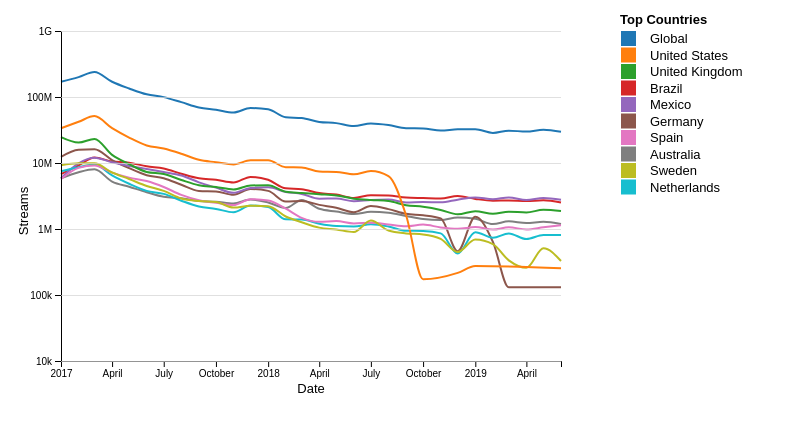
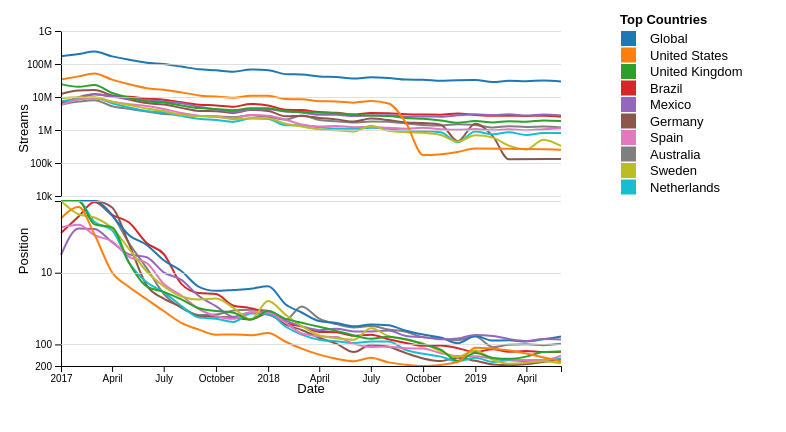
Before and after one commit to alanflanders/SpotifyStreamAnalysis2019, a plain HTML site: page SongPlotOverTime.html in a window 1280 px wide. Shown: the whole page, without its empty margins (0-786 px from the left). Drawn offline with nearby package versions, Linux system fonts and the light colour scheme.

Commit message:
Completed position plot

```diff
--- a/SongPlotOverTime.html
+++ b/SongPlotOverTime.html
@@ -100,28 +100,40 @@ var div = d3.select("body").append("div")
     .style("opacity", 0);
 
 async function initSongStreamPlot() {
+    // There are two plots one above eachother. First is the actual streams, second is average position
     var margin = {top: 20, right: 50, bottom: 50, left: 50};
     svg = d3.select("svg#SongStreamPlot");
     svgWidth = parseInt(svg.style("width"));
     svgHeight = parseInt(svg.style("height"));
 
     var width = svgWidth - margin.left - margin.right;
-    var height = svgHeight - margin.top - margin.bottom;
+    var height = (svgHeight - margin.top - margin.bottom)/2;
+    var padding = 5;
 
     // Scales
     var x = d3.scaleTime()
-    .domain([new Date(2017, 0, 1), new Date(2019, 5, 1)])
-    .range([0,width]);
+        .domain([new Date(2017, 0, 1), new Date(2019, 5, 1)])
+        .range([0,width]);
 
-    var y = d3.scaleLog()
-    .domain([10000,1000000000])
-    .range([height,0]);
+    var yStreams = d3.scaleLog()
+        .domain([10000,1000000000])
+        .range([height,0]);
 
-    // Line generator
-    var line = d3.line()
+    var yPosition = d3.scaleLog()
+        .domain([200,1])
+        .range([height,0]);
+
+    // Stream Line generator
+    var lineStreams = d3.line()
         .x(function(d, i) {return x(d.DateMonth); }) // set the x values for the line generator
-        .y(function(d) {return y(d.Streams); }) // set the y values for the line generator
+        .y(function(d) {return yStreams(d.Streams); }) // set the y values for the line generator
         .curve(d3.curveMonotoneX) // apply smoothing to the line
+
+    // Position Line generator
+    var linePosition = d3.line()
+            .x(function(d, i) {return x(d.DateMonth); }) // set the x values for the line generator
+            .y(function(d) {return yPosition(d.Position); }) // set the y values for the line generator
+            .curve(d3.curveMonotoneX) // apply smoothing to the line
 
     // Data
     // Filter specific song and top 10 countries by streams
@@ -141,12 +153,9 @@ async function initSongStreamPlot() {
                                 .key(function(d){return d.Country;})
                                 .entries(detailFilterData);
 
-    //debugger;
-
     // Define colors for top ten countries
     var groupColor = d3.scaleOrdinal(d3.schemeCategory10)
         .domain(summaryFilterData.map(function(e){return e.Country;}));
-
 
     // Draw the lines
     g = svg.append("g")
@@ -158,8 +167,21 @@ async function initSongStreamPlot() {
             .style("stroke", groupColor(element.key))
             .data([element.values])
             .attr("class", "line")
-            .attr("d", line);
+            .attr("d", lineStreams);
     });
+
+    g = svg.append("g")
+        .attr("transform", "translate(" + margin.left + "," + (margin.top+height+padding) + ")");  // position lines below the stream lines
+
+    detailFilterData.forEach(function(element){
+        g.append("path")
+            .attr("id", "position-" + element.key)
+            .style("stroke", groupColor(element.key))
+            .data([element.values])
+            .attr("class", "line")
+            .attr("d", linePosition);
+    });
+
 
     /*
     .on("mouseover", function(d) {
@@ -183,16 +205,15 @@ async function initSongStreamPlot() {
         });
 */
 
-
     // Axis
+    // Streams
     svg.append("g")
         .attr("class", "y axis")
         .attr("transform","translate("+margin.left+","+margin.top+")")
-        .call(d3.axisLeft(y)
+        .call(d3.axisLeft(yStreams)
                 .tickValues([10000,100000,1000000,10000000,100000000,1000000000])
                 .tickFormat(d3.format(".0s"))); // Create an axis component with d3.axisLeft
 
-    // text label for the y axis
     svg.append("text")
         .attr("class", "axistitle")
         .attr("transform", "rotate(-90)")
@@ -202,10 +223,27 @@ async function initSongStreamPlot() {
         .style("text-anchor", "middle")
         .text("Streams");
 
+    // Position
+    svg.append("g")
+        .attr("class", "y axis")
+        .attr("transform","translate("+margin.left+","+ (margin.top+height+padding) +")")
+        .call(d3.axisLeft(yPosition)
+                .tickValues([200,100,10])
+                .tickFormat(d3.format(".0s"))); // Create an axis component with d3.axisLeft
+
+    svg.append("text")
+        .attr("class", "axistitle")
+        .attr("transform", "rotate(-90)")
+        .attr("y", margin.left/3)
+        .attr("x",0-((margin.top+height+margin.bottom+padding)))
+        //.attr("dy", "1em")
+        .style("text-anchor", "middle")
+        .text("Position");
+
     // 3. Call the x axis in a group tag
     svg.append("g")
         .attr("class", "x axis")
-        .attr("transform","translate("+margin.left + "," + (height + margin.top) + ")")
+        .attr("transform","translate("+margin.left + "," + (2*height + margin.top + padding) + ")")
         .call(d3.axisBottom(x)); // Create an axis component with d3.axisBottom
 
 
@@ -214,7 +252,7 @@ async function initSongStreamPlot() {
         .attr("class", "axistitle")
         .attr("transform",
                 "translate(" + ((margin.left+width+margin.right)/2) + " ," +
-                            (height + (margin.top*2.6)) + ")")
+                            (2*height + (margin.top*2.6)) + ")")
         .style("text-anchor", "middle")
         .text("Date");
 
@@ -224,15 +262,28 @@ async function initSongStreamPlot() {
                 .ticks(5)
     }
 
-    function make_y_gridlines() {
-        return d3.axisLeft(y)
+    function make_yStreams_gridlines() {
+        return d3.axisLeft(yStreams)
             .ticks(5)
+    }
+
+    function make_yPosition_gridlines() {
+        return d3.axisLeft(yPosition)
+            .ticks(2)
     }
 
     svg.append("g")
         .attr("class", "grid")
         .attr("transform","translate("+margin.left+","+margin.top+")")
-        .call(make_y_gridlines()
+        .call(make_yStreams_gridlines()
+            .tickSize(-width)
+            .tickFormat("")
+        )
+
+    svg.append("g")
+        .attr("class", "grid")
+        .attr("transform","translate("+margin.left+","+(margin.top+height+padding)+")")
+        .call(make_yPosition_gridlines()
             .tickSize(-width)
             .tickFormat("")
         )
@@ -310,10 +361,13 @@ async function initCountryLegend(groups, size){
 function unhighlightCountries() {
     d3.selectAll("[id^='stream']").classed("highlighted", false);
     d3.selectAll("[id^='stream']").classed("lowlighted", false);
+    d3.selectAll("[id^='position']").classed("highlighted", false);
+    d3.selectAll("[id^='position']").classed("lowlighted", false);
 }
 
 function lowlightCountries() {
     d3.selectAll("[id^='stream']").classed("lowlighted", true);
+    d3.selectAll("[id^='position']").classed("lowlighted", true);
 }
 
 function highlightCountriesByGroup(groups) {
@@ -322,6 +376,12 @@ function highlightCountriesByGroup(groups) {
     lowlightCountries();
 
     d3.selectAll("[id^='stream']").filter(function(d, i) {
+        return groups.indexOf(d[0].Country) > -1;
+    })
+    .classed("lowlighted", false)
+    .classed("highlighted", true);
+
+    d3.selectAll("[id^='position']").filter(function(d, i) {
         return groups.indexOf(d[0].Country) > -1;
     })
     .classed("lowlighted", false)
```
